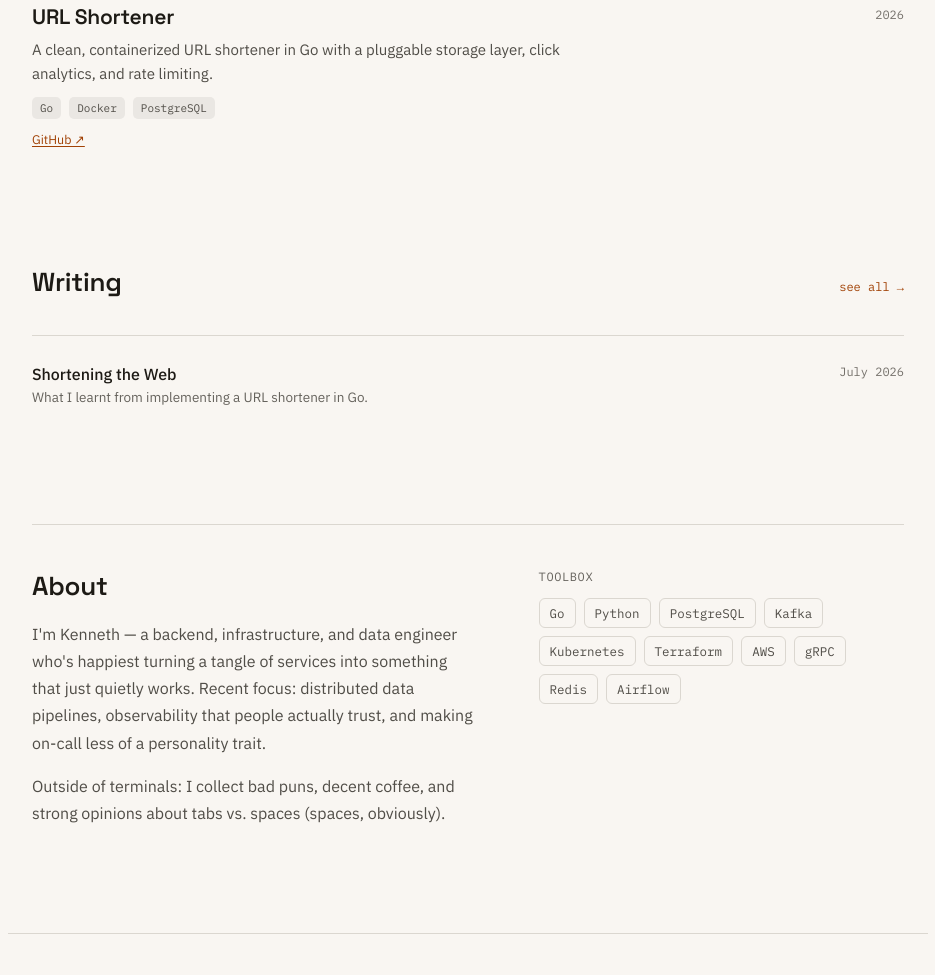
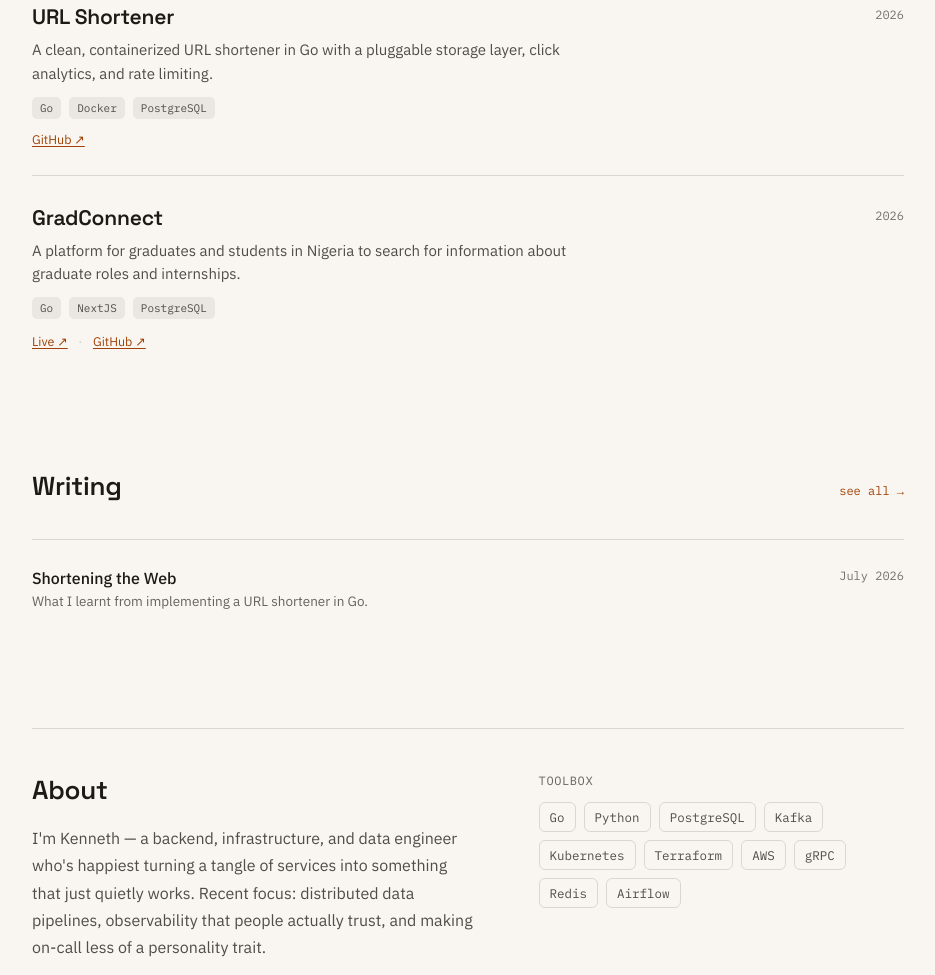
Before and after one commit to KenImade/kenneth-imade-website, an Astro site: page / in a window 1280 px wide. Shown: the part 1006-1981 px from the top of the page, without its empty margins (172-1107 px from the left). Built offline with nearby package versions, Linux system fonts and the light colour scheme; Astro itself is replaced by a stand-in of ours.

Commit message:
doc: added gradconnect project

```diff
--- a/src/data/projects.js
+++ b/src/data/projects.js
@@ -25,4 +25,14 @@ export const projects = [
   liveUrl: "",
   repoUrl: "https://github.com/KenImade/url-shortener",
   },
+  {
+    slug: "gradconnect",
+    title: "GradConnect",
+    blurb:
+      "A platform for graduates and students in Nigeria to search for information about graduate roles and internships.",
+  tags: ["Go", "NextJS", "PostgreSQL"],
+  year: "2026",
+  liveUrl: "https://gradconnect.ng/",
+  repoUrl: "https://github.com/KenImade/gradconnect-api",
+  },
 ];
```
